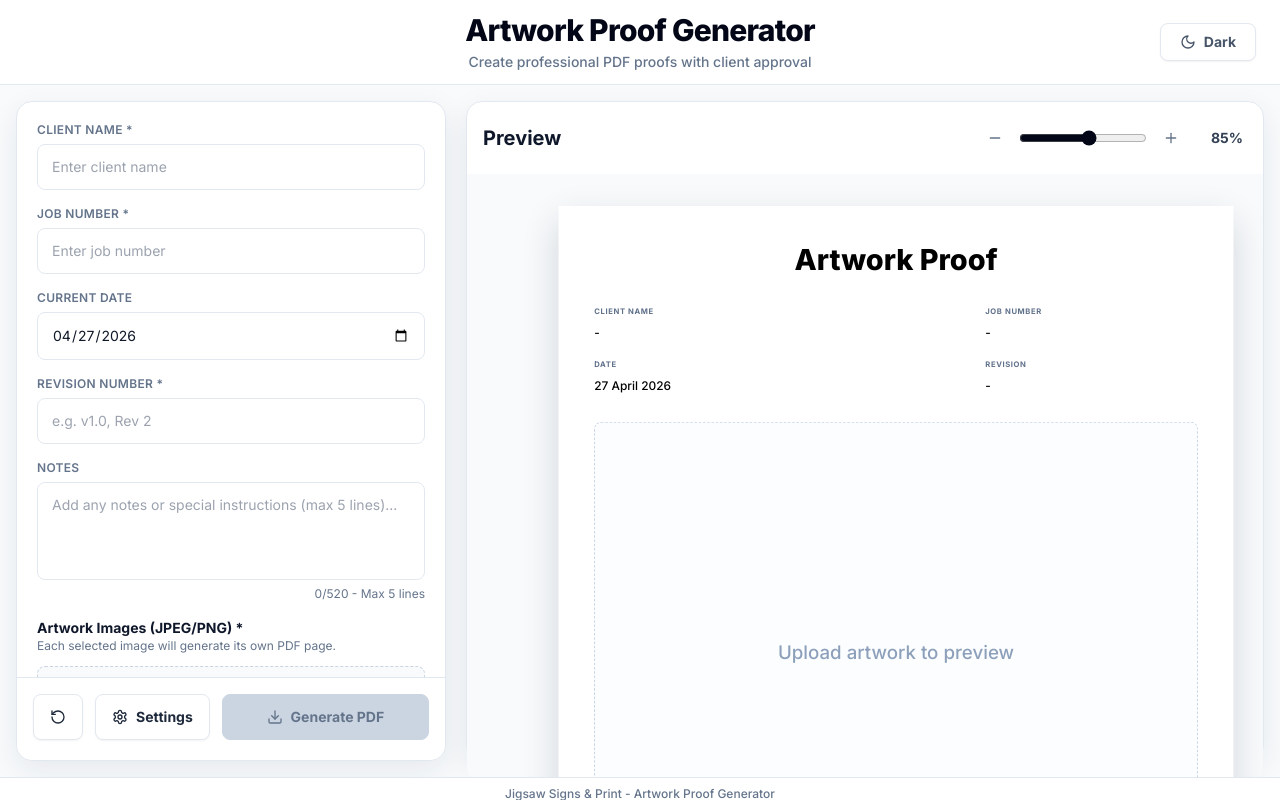
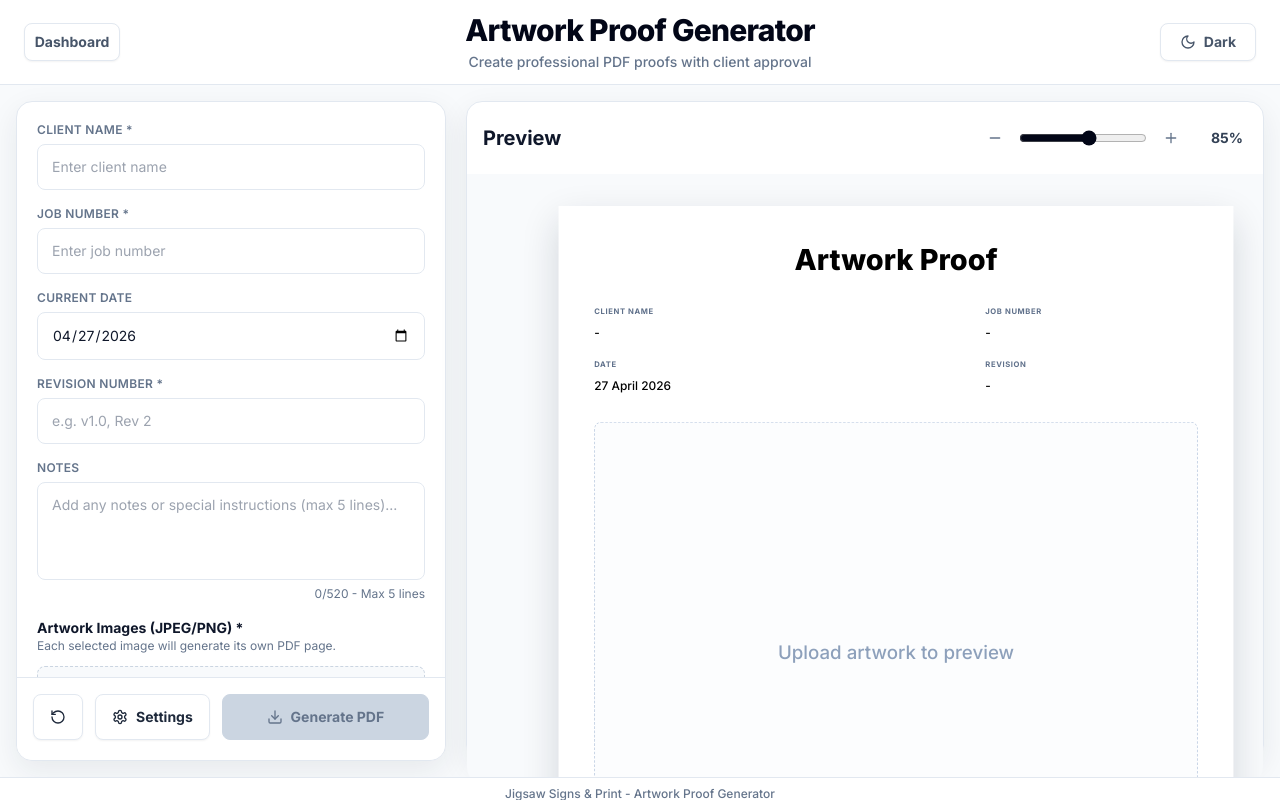
Before and after one commit to RocketRynoRR/ArtProof, a React (Vite) app: page / in a window 1280 px wide. Built offline with nearby package versions, Linux system fonts and the light colour scheme.

Commit message:
Add files via upload

```diff
--- a/src/App.jsx
+++ b/src/App.jsx
@@ -23,7 +23,12 @@ export default function App() {
     <div className="app-shell h-screen overflow-hidden bg-slate-50 text-ink transition dark:bg-slate-950 dark:text-slate-100">
       <header className="border-b border-slate-200 bg-white px-4 py-3 text-center dark:border-slate-800 dark:bg-slate-950 sm:px-6">
         <div className="mx-auto flex max-w-[1880px] items-center justify-between gap-4">
-          <div className="hidden w-24 sm:block" />
+          <a
+            href="https://rocketrynorr.github.io/Dashboard/index.html"
+            className="hidden w-24 items-center justify-center rounded-lg border border-slate-200 bg-white px-3 py-2 text-sm font-bold text-slate-600 shadow-sm transition hover:border-slate-300 hover:bg-slate-50 dark:border-slate-800 dark:bg-slate-900 dark:text-slate-200 dark:hover:bg-slate-800 sm:inline-flex"
+          >
+            Dashboard
+          </a>
           <div>
             <h1 className="text-2xl font-extrabold tracking-tight text-slate-950 dark:text-white sm:text-3xl">
               Artwork Proof Generator
```
